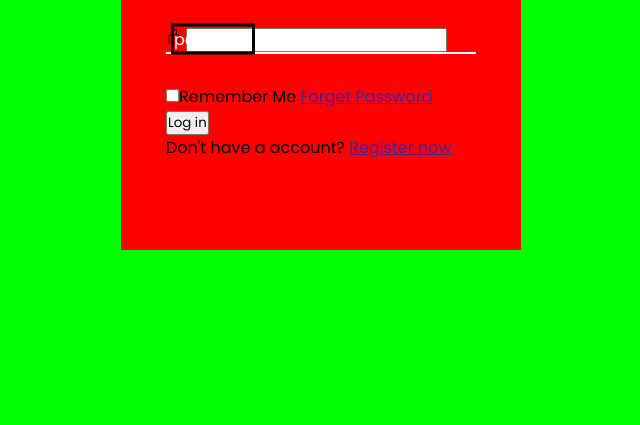
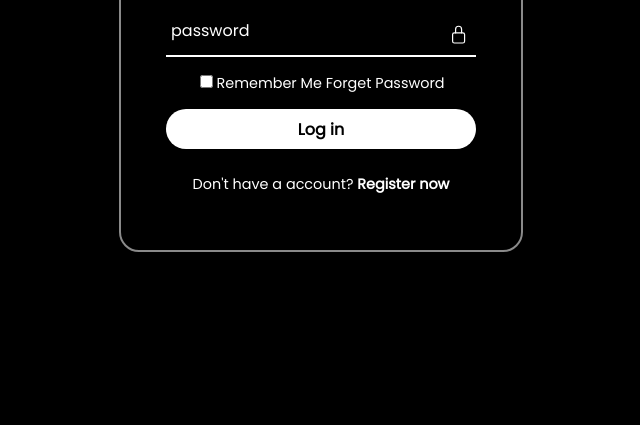
Before and after one commit to wendymillerr/javaScript-exercises, a plain HTML site: page Animated-Login-Form/index.html in a window 1280 px wide. Shown: the part 375-800 px from the top of the page, without its empty margins (319-959 px from the left). Drawn offline with nearby package versions, Linux system fonts and the light colour scheme.

Commit message:
Add files via upload

```diff
--- a/Animated-Login-Form/index.html
+++ b/Animated-Login-Form/index.html
@@ -24,8 +24,8 @@
                         <label for="">password</label>
                     </div>
                     <div class="forget">
-                        <label for=""><input type="checkbox">Remember Me</label>
-                        <a href="">Forget Password</a>
+                        <label for=""><input type="checkbox">Remember Me <a href="">Forget Password</a></label>
+
                     </div>
                     <button>Log in</button>
                     <div class="register">
--- a/Animated-Login-Form/style.css
+++ b/Animated-Login-Form/style.css
@@ -13,14 +13,17 @@ section{
     align-items: center;/*não vi mudança*/
     min-height: 100vh;/*Deixou no centro mesmo*/
     width: 100%;
-    background-color: #00ff00;
+
+    background: black;
 }
 
 .form-box{
     position: relative;
     width: 400px;
     height: 450px;
-    background: red;
+    background: transparent;
+    border: 2px solid #ffffff8a;
+    border-radius: 20px;
     display: flex;
     justify-content: center;
     align-items: center;
@@ -45,8 +48,84 @@ h2{
     left: 5px;
     transform: translateY(-50%);
     color: #fff;
-    border: 3px solid black;
     font-size: 1em;
     pointer-events: none;
+    transition: .5s;
+}
+
+input:focus ~ label,
+input:valid ~ label{
+    top: -5px;
+}
+
+.inputbox ion-icon{
+    position: absolute;
+    right: 8px;
+    color: #fff;
+    font-size: 1.2em;
+    top: 20px;
+}
+
+.inputbox input{
+    width: 100%;
+    height: 50px;
+    background: transparent;
+    border: none;
+    outline: none;
+    font-size: 1em;
+    padding: 0 35px 0 5px;
+    color: #fff;
+}
+
+.forget{
+
+    margin: -15px 0 15px;
+    font-size: .9em;
+    color: #fff;
+    display: flex;
+    justify-content: center;
 
 }
+
+.forget label input{
+    margin: 3px;
+}
+
+.forget label a{
+    color: #fff;
+    text-decoration: none;
+}
+
+.forget label a:hover{
+    text-decoration: underline;
+}
+
+button{
+    width: 100%;
+    height: 40px;
+    border-radius: 40px;
+    background-color: #fff;
+    border: none;
+    outline: none;
+    cursor: pointer;
+    font-size: 1em;
+    font-weight: 600;
+}
+
+.register{
+    font-size: .9em;
+    display: flex;
+    justify-content: center;
+    color: #fff;
+    margin:  25px 0 10px;
+}
+
+.register a{
+    text-decoration: none;
+    color: #fff;
+    font-weight: 600;
+}
+
+.register a:hover{
+    text-decoration: underline;
+}
```
